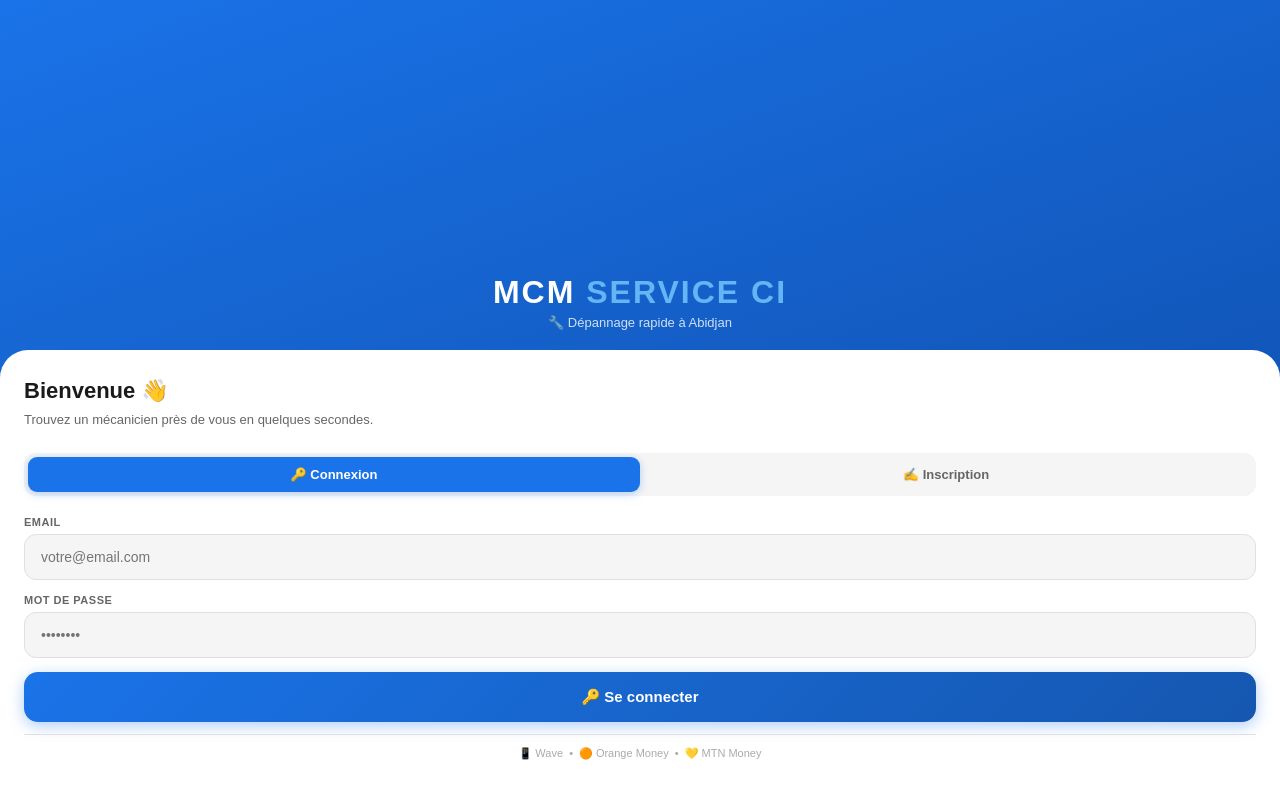
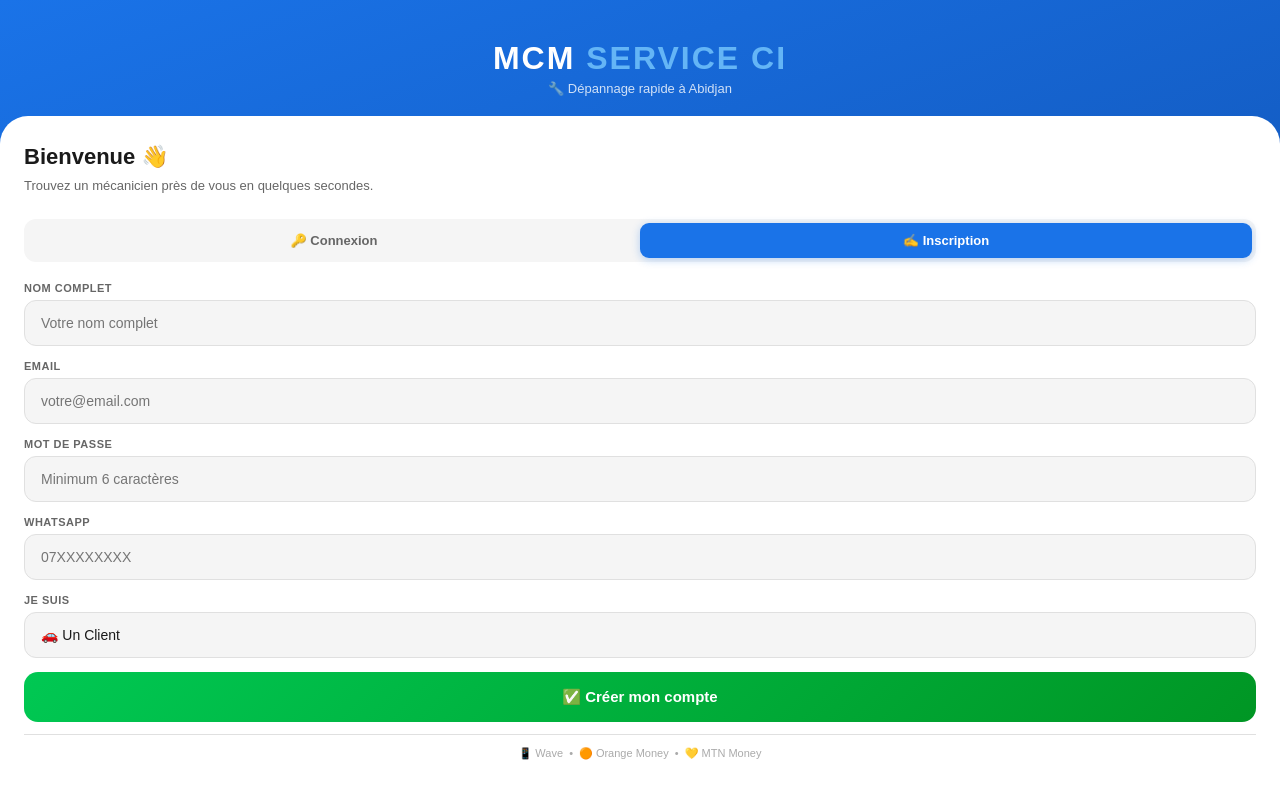
Before and after one commit to zilatantall-prog/mcm-frontend, a website: page index.html in a window 1280 px wide. Both pictures are taken after a click on the button "✍️ Inscription". Drawn offline with nearby package versions, Linux system fonts and the light colour scheme.

Commit message:
Réécriture switchTab simple

```diff
--- a/index.html
+++ b/index.html
@@ -414,3 +414,21 @@ function chargerLeaflet(callback){
   document.head.appendChild(s);
 }
 </script>
+<script>
+function switchTab(tab, el) {
+  var btns = document.querySelectorAll('.tab-btn');
+  for (var i = 0; i < btns.length; i++) {
+    btns[i].classList.remove('actif');
+  }
+  el.classList.add('actif');
+  var conn = document.getElementById('tab-connexion');
+  var insc = document.getElementById('tab-inscription');
+  if (tab === 'connexion') {
+    conn.style.display = 'block';
+    insc.style.display = 'none';
+  } else {
+    conn.style.display = 'none';
+    insc.style.display = 'block';
+  }
+}
+</script>
```
